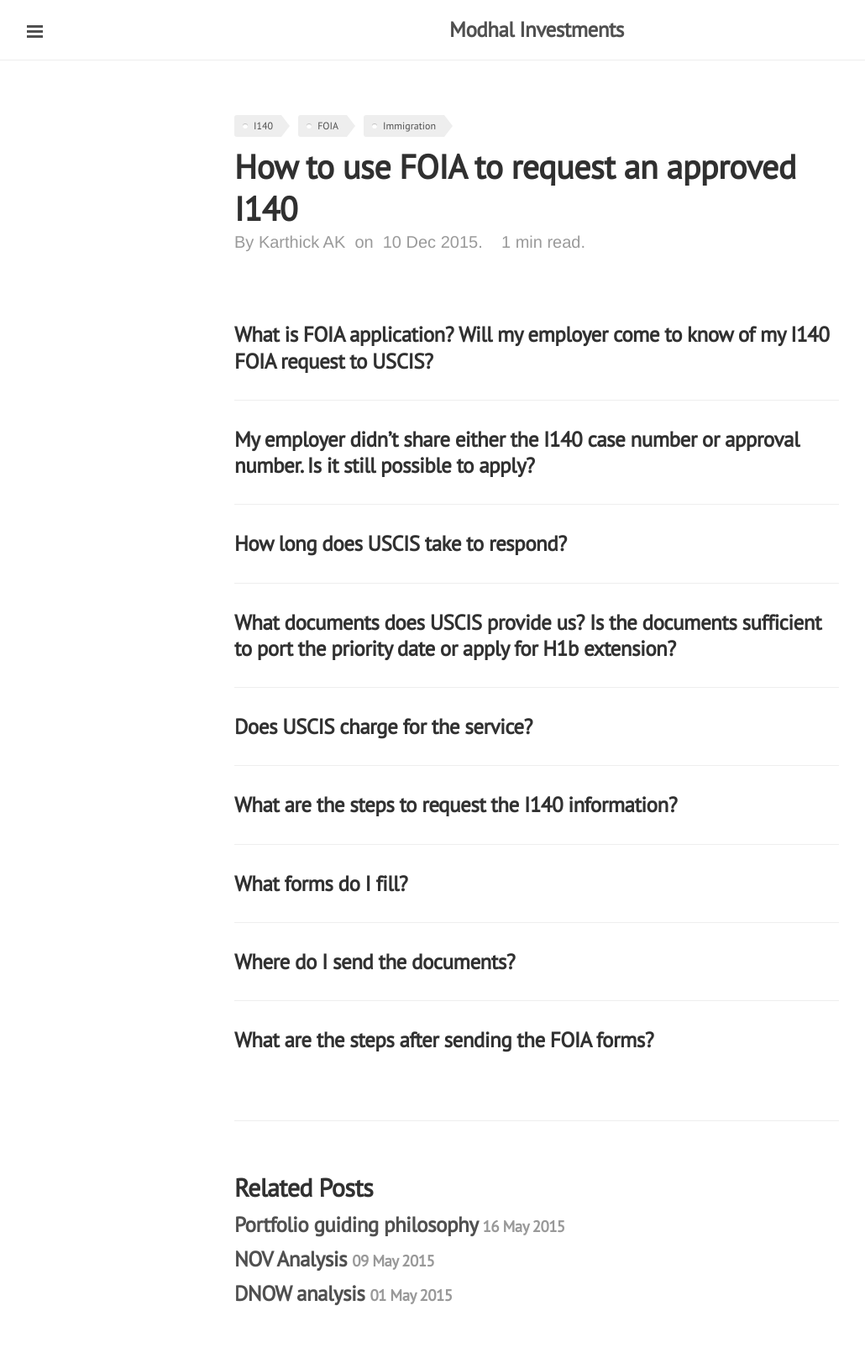
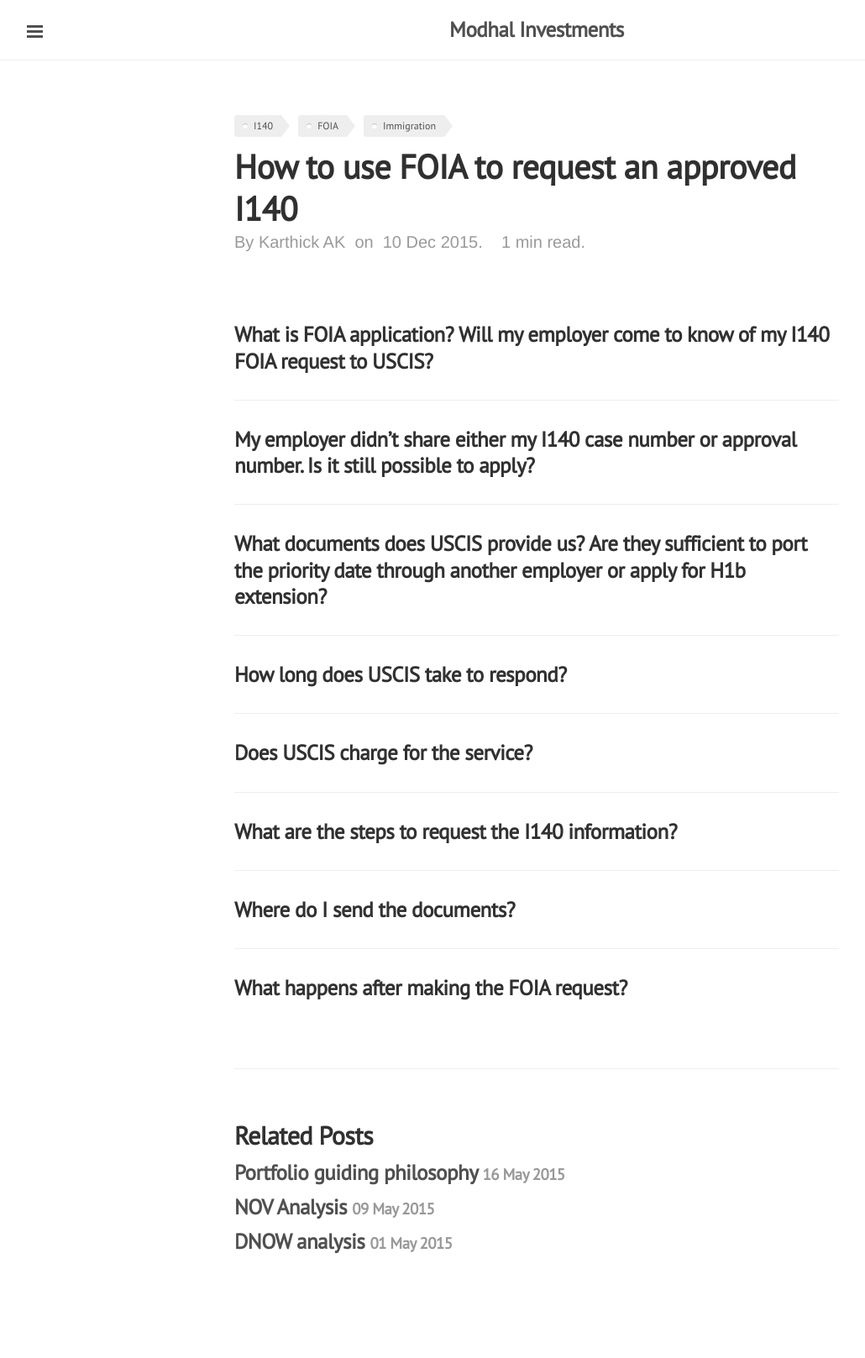
Before and after one commit to gitforwork2/gitforwork.github.io, a Jekyll site: the page built from _posts/2015-12-10-how-to-use-foia-to-request-approved-i140.md, in a window 1280 px wide. Shown: the whole page at 84% size, without its empty margins (1-1031 px from the left). Built offline with Jekyll 4.4.1, drawn with Linux system fonts in a browser that asks for light colours; Markdown is read by kramdown in place of the engine named in the settings; after the commit the page ends 1555 px from its top, so only the background shows below that.

Commit message:
Starter post for the i140-FOIA

```diff
--- a/_posts/2015-12-10-how-to-use-foia-to-request-approved-i140.md
+++ b/_posts/2015-12-10-how-to-use-foia-to-request-approved-i140.md
@@ -8,18 +8,16 @@
 ---
 ###What is FOIA application? Will my employer come to know of my I140 FOIA request to USCIS?
 * * *
-###My employer didn't share either the I140 case number or approval number. Is it still possible to apply?
+###My employer didn't share either my I140 case number or approval number. Is it still possible to apply?
+* * *
+###What documents does USCIS provide us? Are they sufficient to port the priority date through another employer or apply for H1b extension?
 * * *
 ###How long does USCIS take to respond?
-* * *
-###What documents does USCIS provide us? Is the documents sufficient to port the priority date or apply for H1b extension?
 * * *
 ###Does USCIS charge for the service?
 * * *
 ###What are the steps to request the I140 information?
 * * *
-###What forms do I fill?
-* * *
 ###Where do I send the documents?
 * * *
-###What are the steps after sending the FOIA forms?
+###What happens after making the FOIA request?
```
